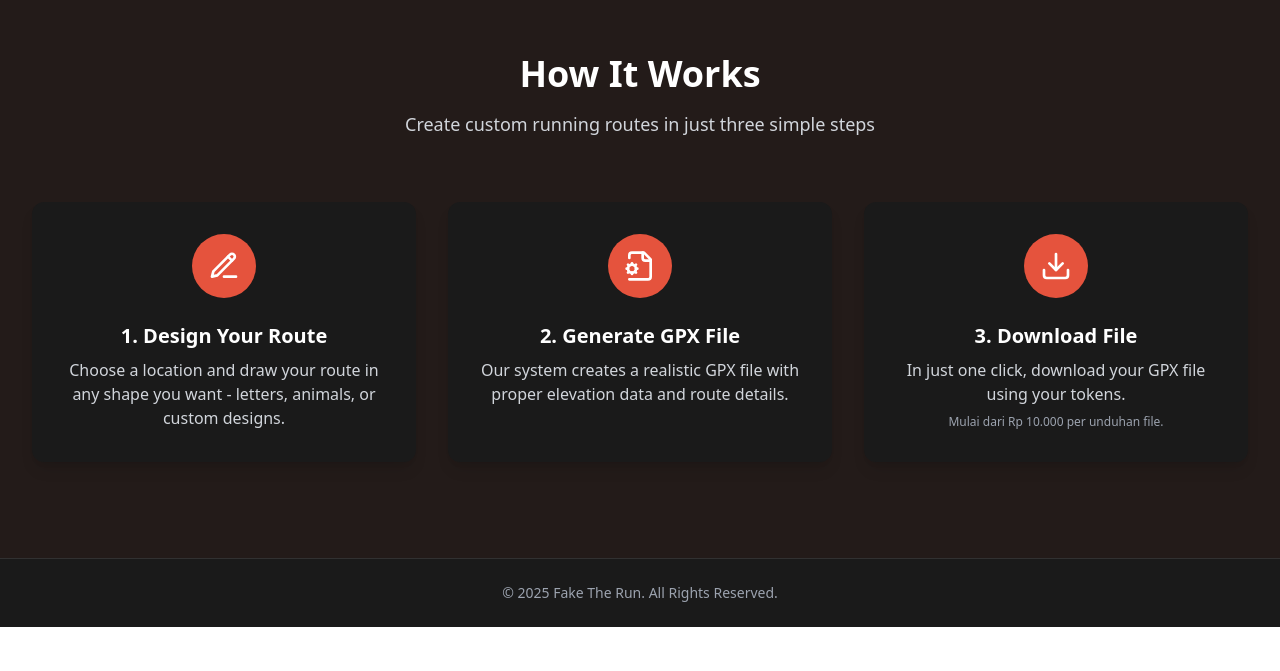
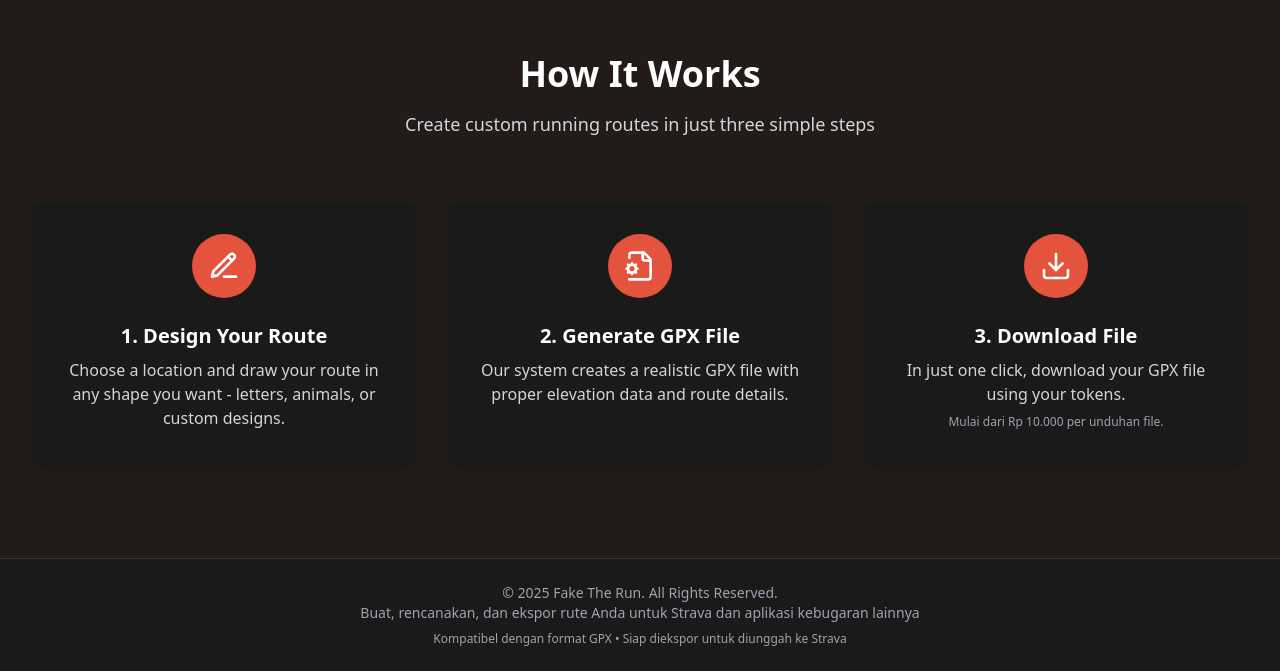
Before and after one commit to GaluhWikri/Fake-The-Run-, a React (Vite) app: page / in a window 1280 px wide. Shown: the part 731-1402 px from the top of the page. Before the commit the page ends 1358 px from the top, so only its background shows below. Built offline with nearby package versions, Linux system fonts and the light colour scheme.

Commit message:
update homepage

```diff
--- a/src/components/pages/HomePage.tsx
+++ b/src/components/pages/HomePage.tsx
@@ -96,7 +96,14 @@ const HomePage: React.FC<HomePageProps> = ({ onNavigateToCreate, theme }) => {
         <div className="max-w-7xl mx-auto px-4 sm:px-6 lg:px-8 py-6">
           <div className="text-center text-sm text-brand-secondary dark:text-gray-400">
             <p>&copy; {new Date().getFullYear()} Fake The Run. All Rights Reserved.</p>
+            <p className="text-sm">
+              Buat, rencanakan, dan ekspor rute Anda untuk Strava dan aplikasi kebugaran lainnya
+            </p>
+            <p className="text-xs mt-2">
+              Kompatibel dengan format GPX • Siap diekspor untuk diunggah ke Strava
+            </p>
           </div>
+
         </div>
       </footer>
     </main>
```
